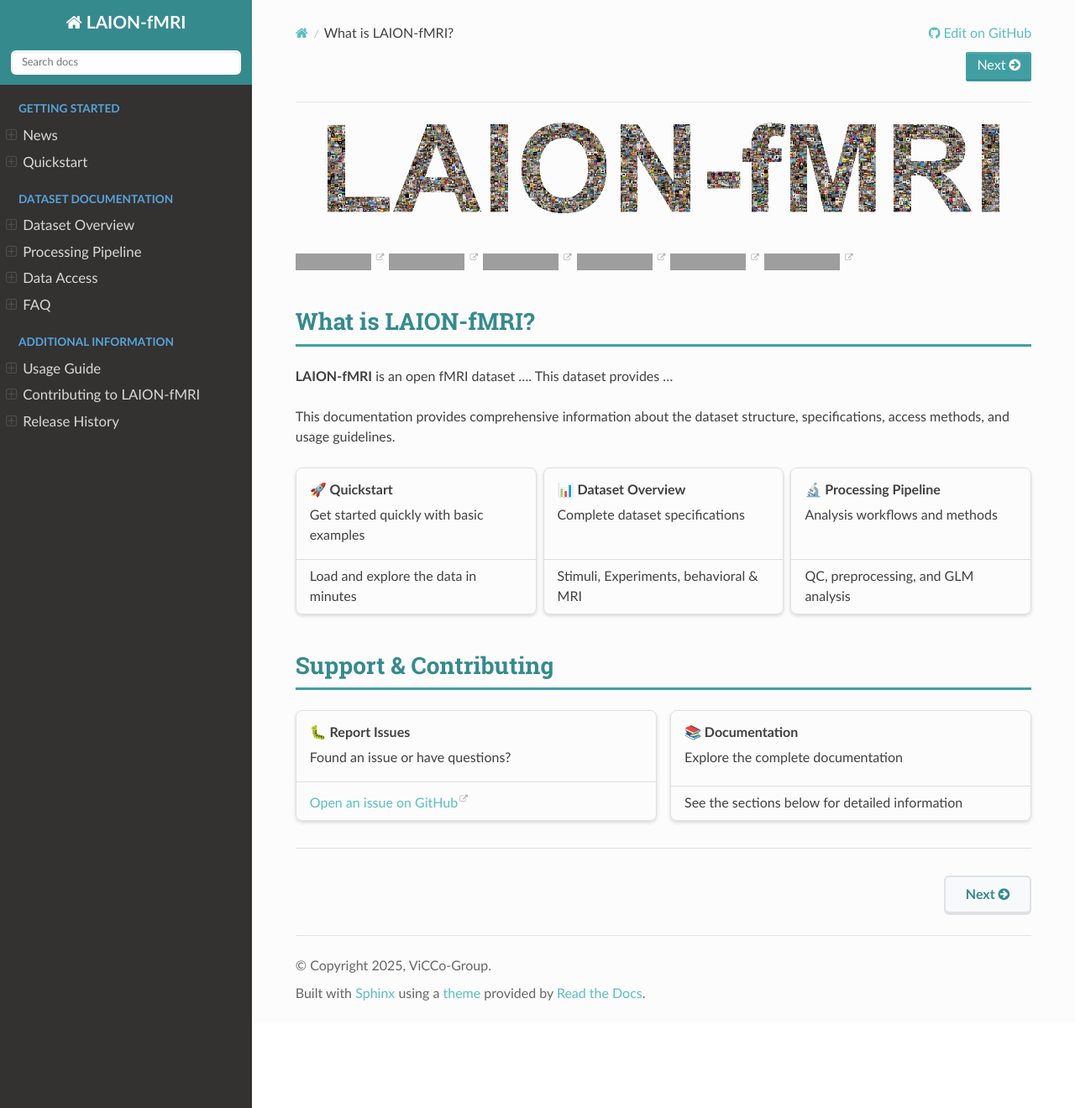
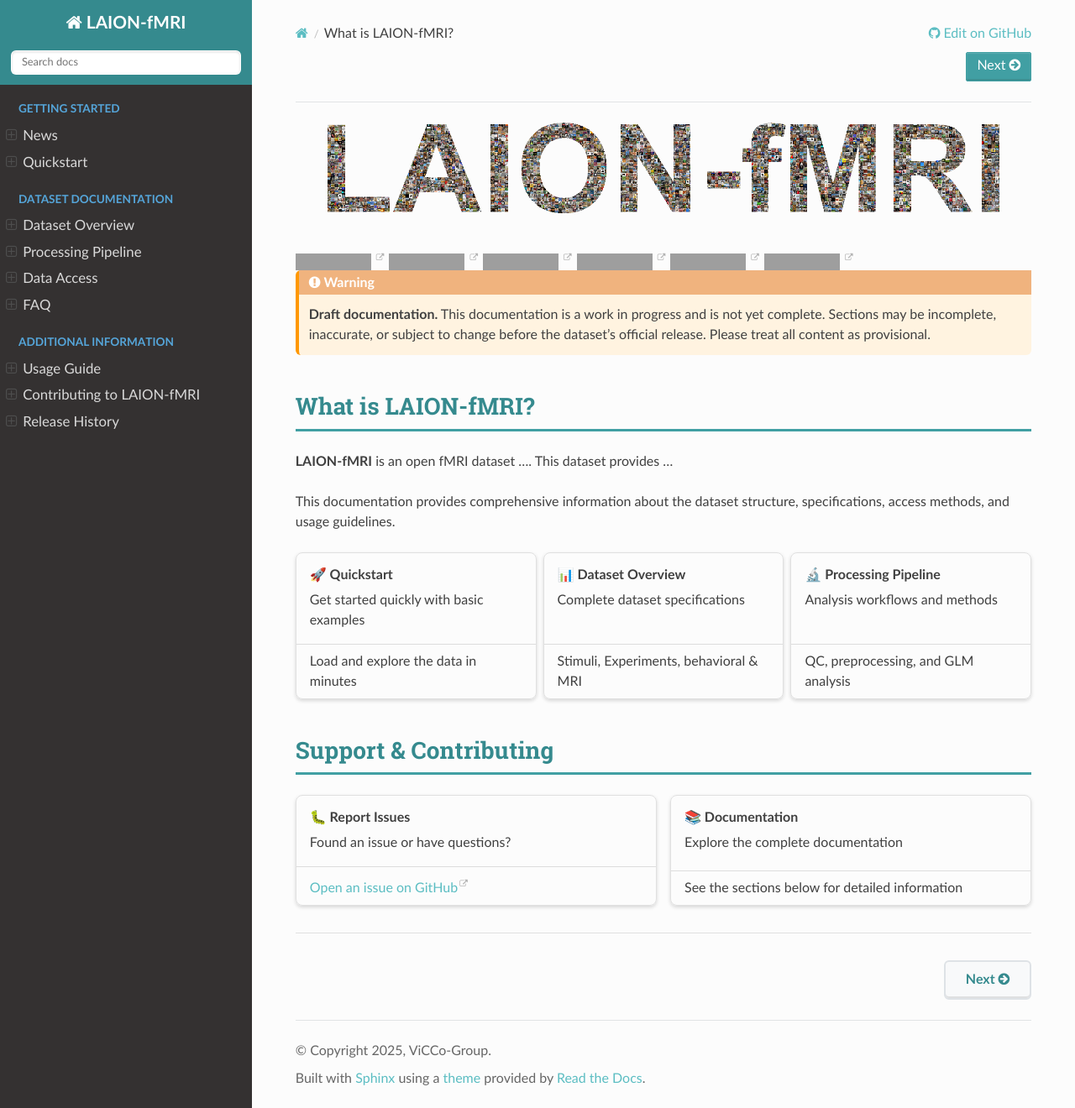
Before and after one commit to ViCCo-Group/LAION-fMRI, a Sphinx documentation site: the page built from docs/source/index.rst, in a window 1280 px wide and 1320 px high, cut to the strip 0-1320 px from the top of the window. Shown: the whole strip at 84% size. Built offline with Sphinx 7.4.7 and the Read the Docs theme 3.1.0, drawn with Linux system fonts in a browser that asks for light colours; grey boxes are pictures that could not be loaded.

Commit message:
docs: add draft documentation warning to README and index.rst
Added a warning note indicating that the documentation is a work in progress and may contain incomplete or inaccurate information. This is reflected in both the README.md and the index.rst files.

```diff
--- a/docs/source/index.rst
+++ b/docs/source/index.rst
@@ -22,6 +22,14 @@
 
 .. image:: https://img.shields.io/github/license/ViCCo-Group/LAION-fMRI.svg
         :target: https://github.com/ViCCo-Group/LAION-fMRI
+
+
+.. warning::
+
+   **Draft documentation.** This documentation is a work in progress and is not
+   yet complete. Sections may be incomplete, inaccurate, or subject to change
+   before the dataset's official release. Please treat all content as
+   provisional.
 
 
 What is LAION-fMRI?
```
Also changed, not shown: README.md (+2 -0 lines).
